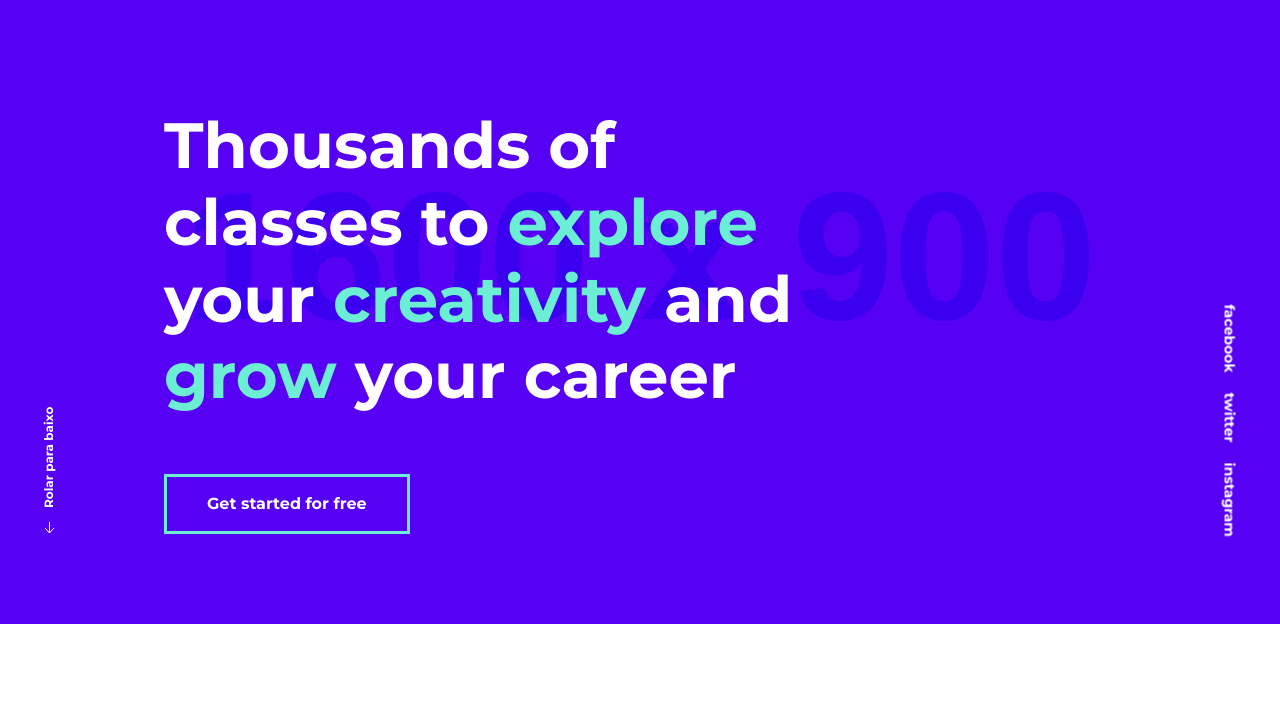
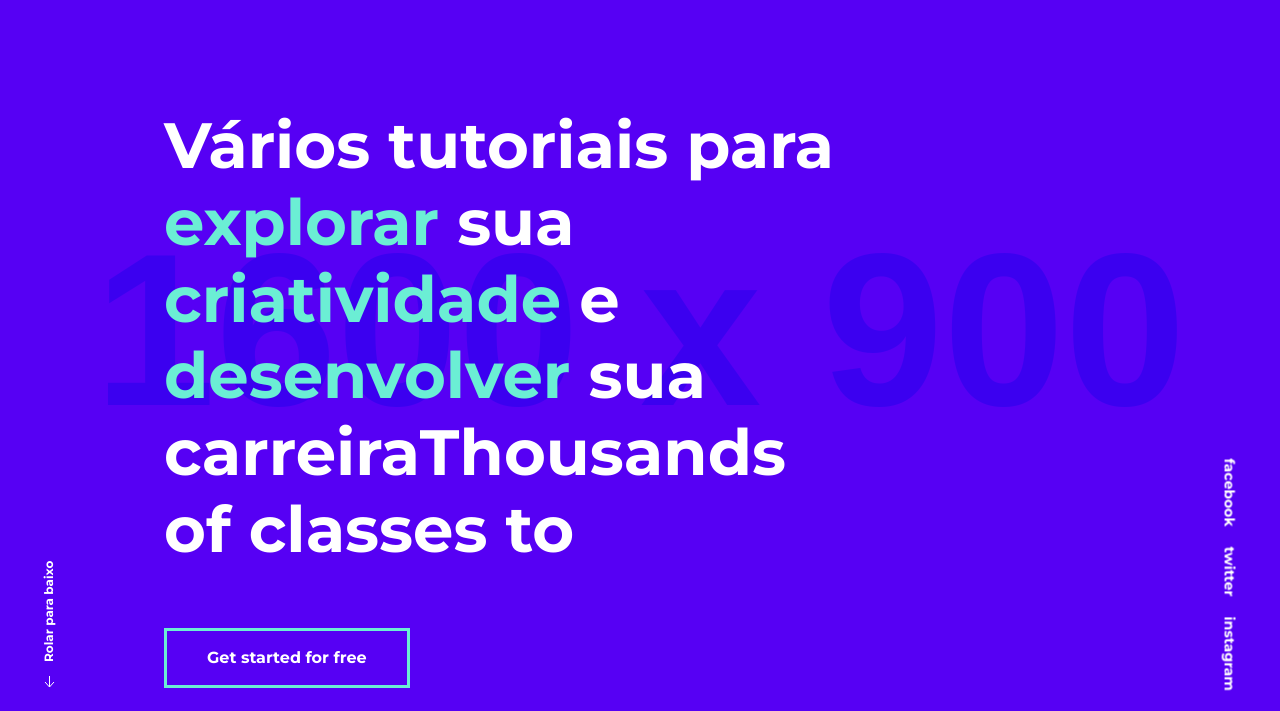
Before and after one commit to RodolfoDiniz/DevignerSpace, a website: page courses.html in a window 1280 px wide. Shown: the part 83-794 px from the top of the page. Drawn offline with Linux system fonts and the light colour scheme; placeholder pictures from the web are drawn by us.

Commit message:
Update courses.html

```diff
--- a/courses.html
+++ b/courses.html
@@ -72,8 +72,8 @@
 			<div class="uk-width-expand@m uk-section">
 				<div class="uk-margin-top">
           <div class="uk-width-4-5@m" data-uk-scrollspy="cls: uk-animation-slide-bottom-medium; delay: 200; repeat: true">
-            <h1 class="uk-heading-medium uk-margin-remove-top uk-letter-spacing-xl">Thousands of classes to
-              <mark>explore</mark> your <mark>creativity</mark> and <mark>grow</mark> your career</h1>
+            <h1 class="uk-heading-medium uk-margin-remove-top uk-letter-spacing-xl">Vários tutoriais para <mark>explorar</mark> sua <mark>criatividade</mark> e <mark>desenvolver</mark> sua carreiraThousands of classes to
+              </h1>
             <a href="sign-up.html" class="uk-button uk-button-large uk-button-success-outline uk-margin-medium-top">
               Get started for free</a>
 					</div>
```
